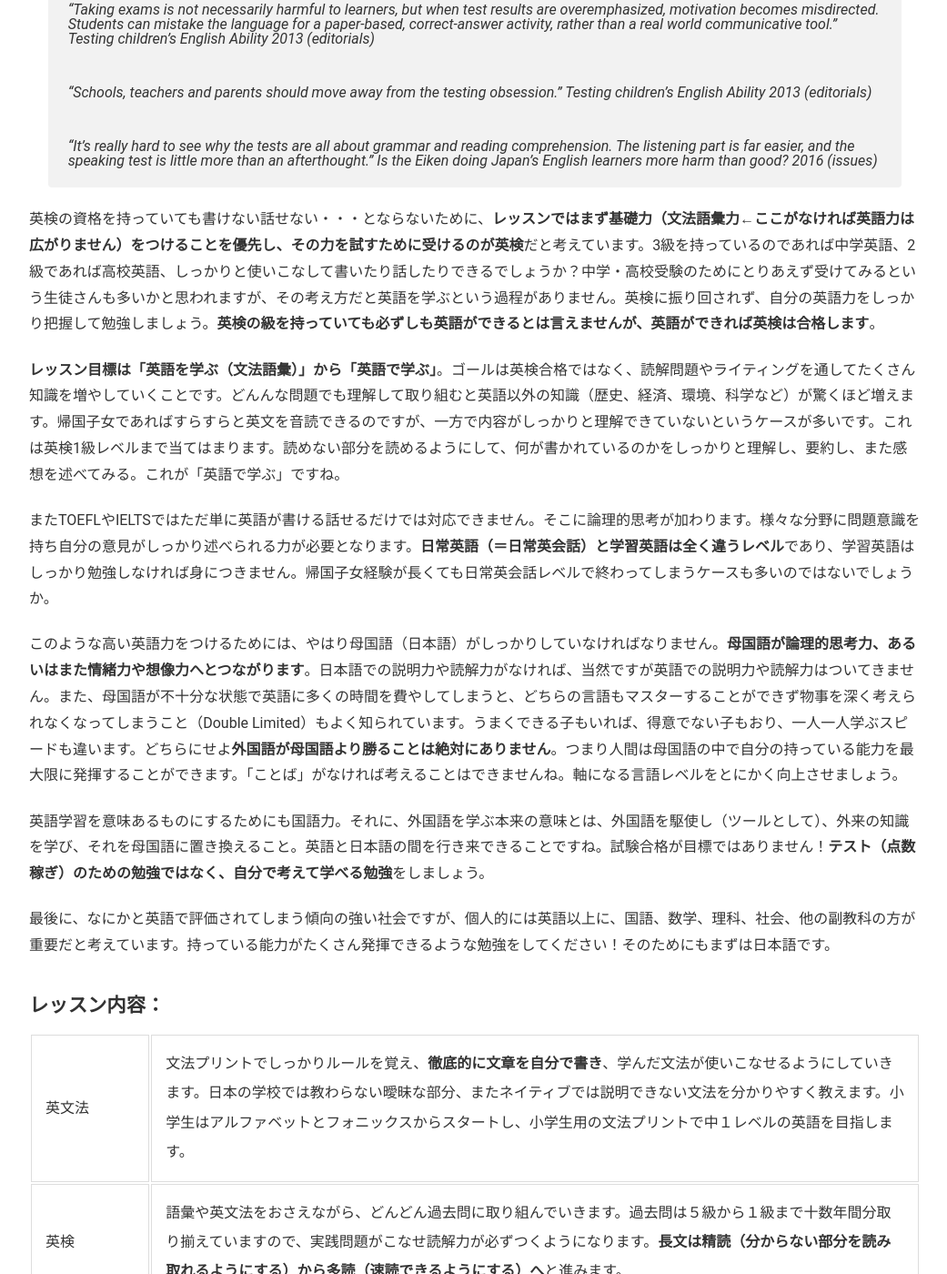
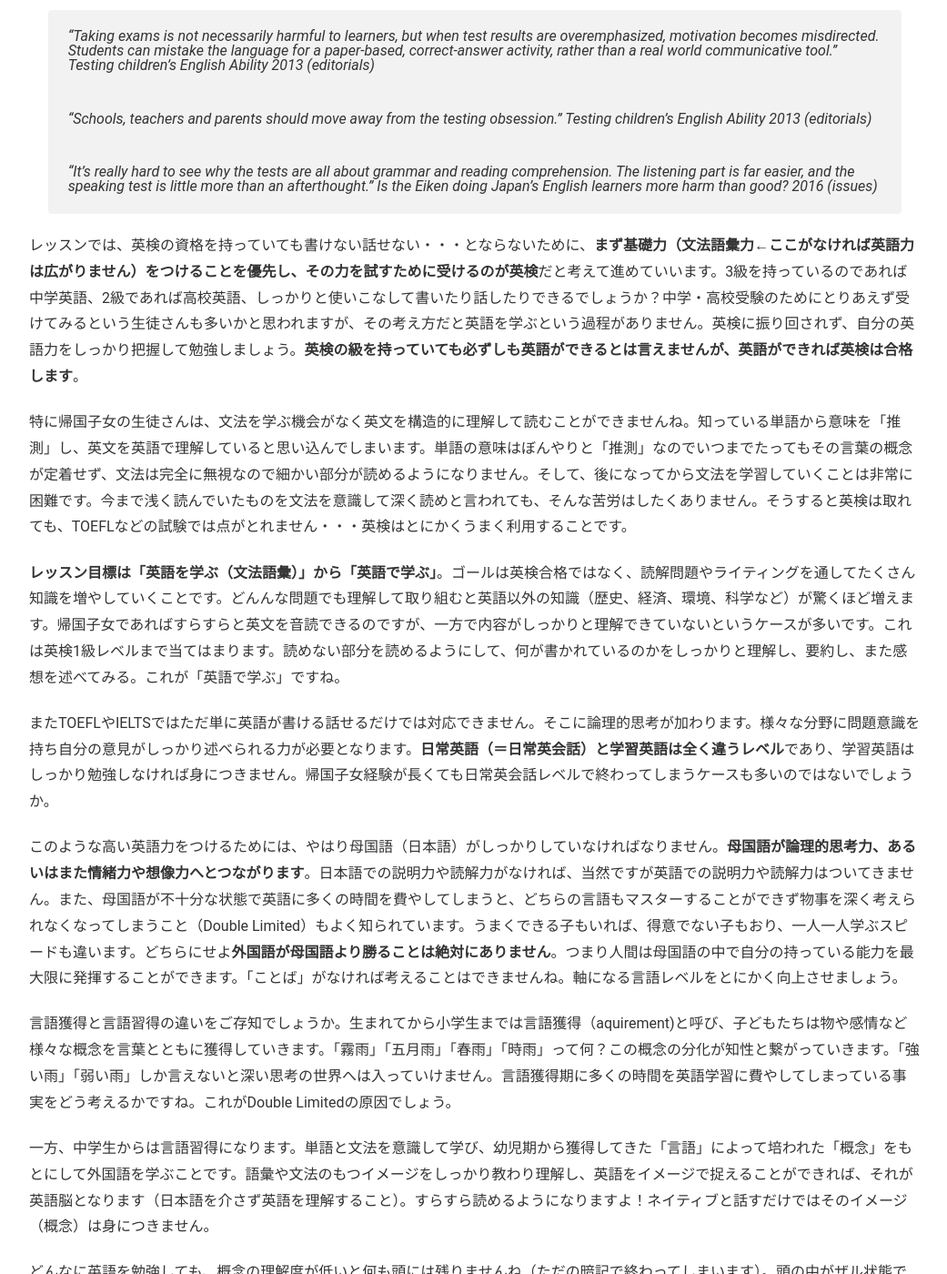
Before and after one commit to phocean/akispace, a Jekyll site: the page built from lessons.md, in a window 1280 px wide and 1400 px high, scrolled down 1176 px. Shown: the whole window at 91% size, without its empty margins (118-1159 px from the left). Built offline with Jekyll 4.4.1, drawn with Linux system fonts in a browser that asks for light colours; some of the changed text lies outside the part shown.

Commit message:
Update lessons.md

```diff
--- a/lessons.md
+++ b/lessons.md
@@ -10,7 +10,7 @@
 
 <h4>資格試験の取り組み方:</h4>
 
-資格試験の中でも多くの生徒さんが受験される英検ですが、取り組み方によって英語力に大きな差が生じてしまいます。それは、単語の意味が分からなくても、読解文の内容が理解できなくても６割ほど正解すれば合格してしまうことに問題があります。そして、実力の伴わない合格であっても次の級へとどんどん進んでいってしまうので、結局英語力がつきません。
+資格試験の中でも多くの生徒さんが受験される英検ですが、取り組み方によって英語力に大きな差が生じてしまいます。それは、単語の意味が分からなくても、読解文の内容が理解できなくても６割ほど正解すれば合格してしまうことに問題があります。定型文に沿って書いたライティングと速度の遅いリスニングで点数をカバーをすれば合格可能です。そして、そんな実力の伴わない合格であっても次の級へとどんどん進んでいってしまうので結局英語力がつかない。
 
 毎日新聞　2025年8月1日記事　（全国的学力調査）
 
@@ -28,13 +28,23 @@
 >
 > "It's really hard to see why the tests are all about grammar and reading comprehension. The listening part is far easier, and the speaking test is little more than an afterthought." Is the Eiken doing Japan's English learners more harm than good? 2016 (issues)
 
-英検の資格を持っていても書けない話せない・・・とならないために、<strong>レッスンではまず基礎力（文法語彙力←ここがなければ英語力は広がりません）をつけることを優先し、その力を試すために受けるのが英検</strong>だと考えています。3級を持っているのであれば中学英語、2級であれば高校英語、しっかりと使いこなして書いたり話したりできるでしょうか？中学・高校受験のためにとりあえず受けてみるという生徒さんも多いかと思われますが、その考え方だと英語を学ぶという過程がありません。英検に振り回されず、自分の英語力をしっかり把握して勉強しましょう。**英検の級を持っていても必ずしも英語ができるとは言えませんが、英語ができれば英検は合格します**。
+レッスンでは、英検の資格を持っていても書けない話せない・・・とならないために、<strong>まず基礎力（文法語彙力←ここがなければ英語力は広がりません）をつけることを優先し、その力を試すために受けるのが英検</strong>だと考えて進めていいます。3級を持っているのであれば中学英語、2級であれば高校英語、しっかりと使いこなして書いたり話したりできるでしょうか？中学・高校受験のためにとりあえず受けてみるという生徒さんも多いかと思われますが、その考え方だと英語を学ぶという過程がありません。英検に振り回されず、自分の英語力をしっかり把握して勉強しましょう。**英検の級を持っていても必ずしも英語ができるとは言えませんが、英語ができれば英検は合格します**。
+
+特に帰国子女の生徒さんは、文法を学ぶ機会がなく英文を構造的に理解して読むことができませんね。知っている単語から意味を「推測」し、英文を英語で理解していると思い込んでしまいます。単語の意味はぼんやりと「推測」なのでいつまでたってもその言葉の概念が定着せず、文法は完全に無視なので細かい部分が読めるようになりません。そして、後になってから文法を学習していくことは非常に困難です。今まで浅く読んでいたものを文法を意識して深く読めと言われても、そんな苦労はしたくありません。そうすると英検は取れても、TOEFLなどの試験では点がとれません・・・英検はとにかくうまく利用することです。
 
 **レッスン目標は「英語を学ぶ（文法語彙）」から「英語で学ぶ」**。ゴールは英検合格ではなく、読解問題やライティングを通してたくさん知識を増やしていくことです。どんんな問題でも理解して取り組むと英語以外の知識（歴史、経済、環境、科学など）が驚くほど増えます。帰国子女であればすらすらと英文を音読できるのですが、一方で内容がしっかりと理解できていないというケースが多いです。これは英検1級レベルまで当てはまります。読めない部分を読めるようにして、何が書かれているのかをしっかりと理解し、要約し、また感想を述べてみる。これが「英語で学ぶ」ですね。
 
 またTOEFLやIELTSではただ単に英語が書ける話せるだけでは対応できません。そこに論理的思考が加わります。様々な分野に問題意識を持ち自分の意見がしっかり述べられる力が必要となります。**日常英語（＝日常英会話）と学習英語は全く違うレベル**であり、学習英語はしっかり勉強しなければ身につきません。帰国子女経験が長くても日常英会話レベルで終わってしまうケースも多いのではないでしょうか。
 
 このような高い英語力をつけるためには、やはり母国語（日本語）がしっかりしていなければなりません。**母国語が論理的思考力、あるいはまた情緒力や想像力へとつながります**。日本語での説明力や読解力がなければ、当然ですが英語での説明力や読解力はついてきません。また、母国語が不十分な状態で英語に多くの時間を費やしてしまうと、どちらの言語もマスターすることができず物事を深く考えられなくなってしまうこと（Double Limited）もよく知られています。うまくできる子もいれば、得意でない子もおり、一人一人学ぶスピードも違います。どちらにせよ**外国語が母国語より勝ることは絶対にありません**。つまり人間は母国語の中で自分の持っている能力を最大限に発揮することができます。「ことば」がなければ考えることはできませんね。軸になる言語レベルをとにかく向上させましょう。
+
+言語獲得と言語習得の違いをご存知でしょうか。生まれてから小学生までは言語獲得（aquirement)と呼び、子どもたちは物や感情など様々な概念を言葉とともに獲得していきます。「霧雨」「五月雨」「春雨」「時雨」って何？この概念の分化が知性と繋がっていきます。「強い雨」「弱い雨」しか言えないと深い思考の世界へは入っていけません。言語獲得期に多くの時間を英語学習に費やしてしまっている事実をどう考えるかですね。これがDouble Limitedの原因でしょう。
+
+一方、中学生からは言語習得になります。単語と文法を意識して学び、幼児期から獲得してきた「言語」によって培われた「概念」をもとにして外国語を学ぶことです。語彙や文法のもつイメージをしっかり教わり理解し、英語をイメージで捉えることができれば、それが英語脳となります（日本語を介さず英語を理解すること）。すらすら読めるようになりますよ！ネイティブと話すだけではそのイメージ（概念）は身につきません。
+
+どんなに英語を勉強しても、概念の理解度が低いと何も頭には残りませんね（ただの暗記で終わってしまいます）。頭の中がザル状態です。この状態をDown the drain学習症と呼ぶそうです。語彙文法のインプット量を減らし、しっかりと理解できるようにしなければいけません（言語習得はとにかく急がない）。文法語彙＋英語感覚（概念）、これらを踏まえて実践＝アウトプットすること。そしてアウトプットすることで疑問が生まれ、その疑問を解決することで英語力が上昇する。この繰り返しです。私もレッスンでは、できるだけ頭の中に残るように文法や語彙の説明をするように心がけています。
+
+このように考えると、この「概念」というものがいかに大切かということがよく分かります。つまり国語力です。国語力があるから、英語のイメージも簡単に掴めるようになる。英語を英語で学んでも限界がありますし、実はものすごい遠回りをしているのかもしれません・・・。
 
 英語学習を意味あるものにするためにも国語力。それに、外国語を学ぶ本来の意味とは、外国語を駆使し（ツールとして）、外来の知識を学び、それを母国語に置き換えること。英語と日本語の間を行き来できることですね。試験合格が目標ではありません！**テスト（点数稼ぎ）のための勉強ではなく、自分で考えて学べる勉強**をしましょう。
 
```
